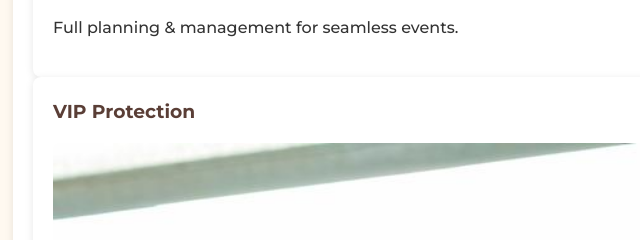
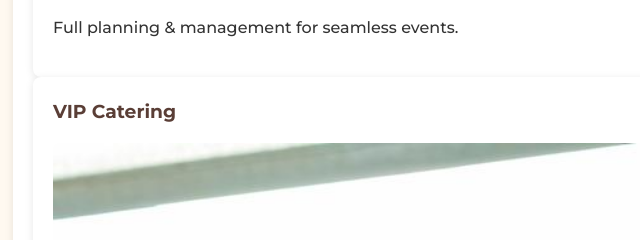
Before and after one commit to Re-EL123/Inayas-Catering-Events, a plain HTML site: page index.html in a window 1280 px wide. Shown: the part 6673-6913 px from the top of the page, 51-691 px from the left. Drawn offline with nearby package versions, Linux system fonts and the light colour scheme.

Commit message:
Update index.html

```diff
--- a/index.html
+++ b/index.html
@@ -110,7 +110,7 @@
           <p>Full planning & management for seamless events.</p>
         </div>
         <div class="card">
-          <h3>VIP Protection</h3>
+          <h3>VIP Catering</h3>
           <img src="assets/images/others/vip.jpeg" alt="VIP" style="width:100%; border-radius:8px; margin-bottom:10px;"/>
           <p>Discrete security for high-profile guests.</p>
         </div>
```
